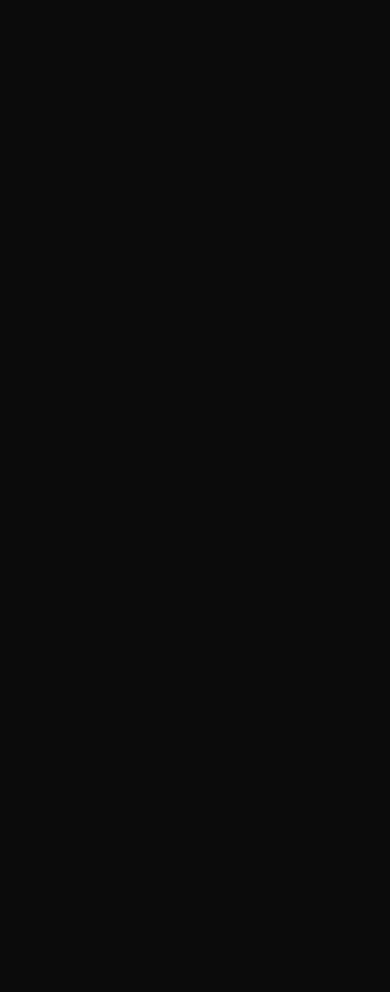
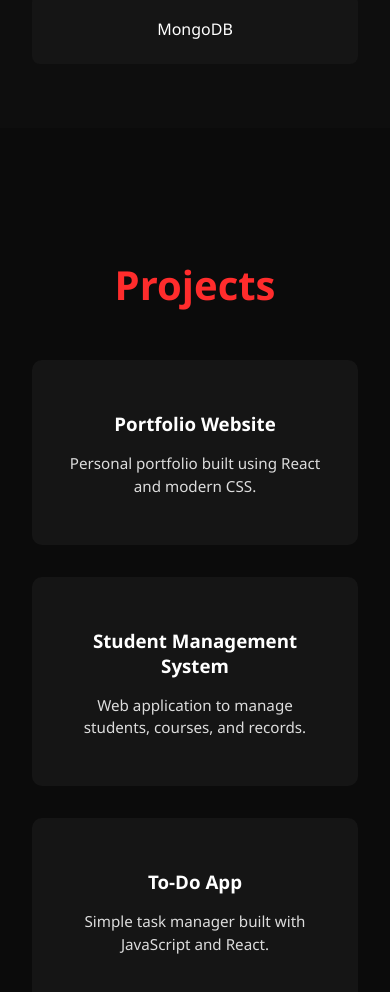
Before and after one commit to dhanusheelan-bit/portfolio-react, a React (Vite) app: page / in a window 390 px wide. Shown: the part 2960-3952 px from the top of the page. Before the commit the page ends 2712 px from the top, so only its background shows below. Built offline with nearby package versions, Linux system fonts and the light colour scheme.

Commit message:
Add projects section
Added projects section with responsive cards and animations

```diff
--- a/src/App.jsx
+++ b/src/App.jsx
@@ -3,6 +3,7 @@ import Navbar from "./components/Navbar";
 import Hero from "./components/Hero";
 import About from "./components/About";
 import Skills from "./components/Skills";
+import Projects from "./components/Projects";
 
 export default function App() {
   useEffect(() => {
@@ -31,6 +32,7 @@ export default function App() {
       <Hero />
       <About />
       <Skills />
+      <Projects />
     </>
   );
 }
--- /dev/null
+++ b/src/components/Projects.jsx
@@ -0,0 +1,31 @@
+export default function Projects() {
+  const projects = [
+    {
+      title: "Portfolio Website",
+      description: "Personal portfolio built using React and modern CSS.",
+    },
+    {
+      title: "Student Management System",
+      description: "Web application to manage students, courses, and records.",
+    },
+    {
+      title: "To-Do App",
+      description: "Simple task manager built with JavaScript and React.",
+    },
+  ];
+
+  return (
+    <section className="projects" id="projects">
+      <h2>Projects</h2>
+
+      <div className="projects-grid">
+        {projects.map((project, index) => (
+          <div className="project-card" key={index}>
+            <h3>{project.title}</h3>
+            <p>{project.description}</p>
+          </div>
+        ))}
+      </div>
+    </section>
+  );
+}
--- a/src/components/Skills.jsx
+++ b/src/components/Skills.jsx
@@ -8,6 +8,10 @@ export default function Skills() {
     "Python",
     "SQL",
     "Git & GitHub",
+    "Spring Boot",
+    "Node.js",
+    "Express.js",
+    "MongoDB",
   ];
 
   return (
--- a/src/styles/main.css
+++ b/src/styles/main.css
@@ -147,3 +147,46 @@ section.show {
   opacity: 1;
   transform: translateY(0);
 }
+.projects {
+  min-height: 100vh;
+  padding: 6rem 2rem 4rem;
+  background: #0b0b0b;
+  text-align: center;
+}
+
+.projects h2 {
+  font-size: 2.5rem;
+  margin-bottom: 3rem;
+  color: #ff2c2c;
+}
+
+.projects-grid {
+  display: grid;
+  grid-template-columns: repeat(auto-fit, minmax(260px, 1fr));
+  gap: 2rem;
+  max-width: 1000px;
+  margin: 0 auto;
+}
+
+.project-card {
+  background: #151515;
+  padding: 2rem;
+  border-radius: 10px;
+  transition: transform 0.3s, background 0.3s;
+}
+
+.project-card h3 {
+  margin-bottom: 1rem;
+  color: #ffffff;
+}
+
+.project-card p {
+  font-size: 0.95rem;
+  opacity: 0.85;
+  line-height: 1.5;
+}
+
+.project-card:hover {
+  transform: translateY(-8px);
+  background: #1f1f1f;
+}
```
